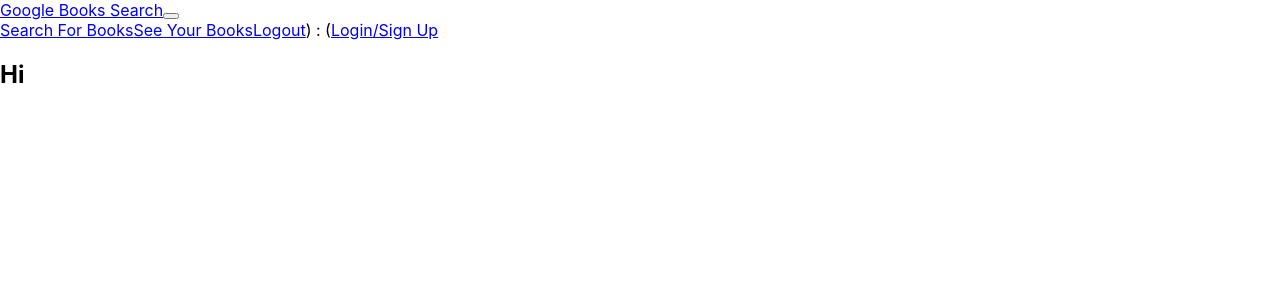
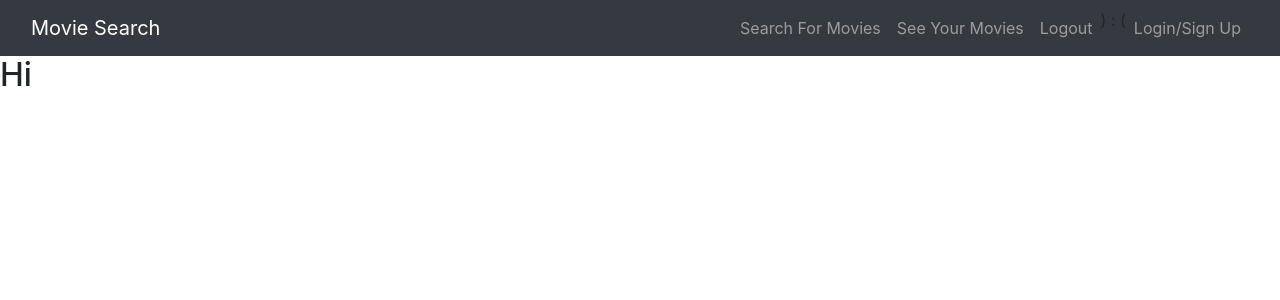
Before and after one commit to rachealcolbert/film-festival, a React (Create React App) app in the folder client/: page / in a window 1280 px wide. Shown: the top 300 px of the page. Built offline with nearby package versions, Linux system fonts and the light colour scheme.

Commit message:
bootstrap styling added to navbar

```diff
--- a/client/package.json
+++ b/client/package.json
@@ -6,7 +6,9 @@
     "@testing-library/jest-dom": "^5.11.9",
     "@testing-library/react": "^11.2.5",
     "@testing-library/user-event": "^12.8.3",
+    "bootstrap": "^4.6.0",
     "react": "^17.0.1",
+    "react-bootstrap": "^1.5.2",
     "react-dom": "^17.0.1",
     "react-scripts": "4.0.3",
     "web-vitals": "^1.1.1"
--- a/client/src/components/Navbar.js
+++ b/client/src/components/Navbar.js
@@ -16,17 +16,17 @@
       <Navbar bg="dark" variant="dark" expand="lg">
         <Container fluid>
           <Navbar.Brand as={Link} to="/">
-            Google Books Search
+            Movie Search
           </Navbar.Brand>
           <Navbar.Toggle aria-controls="navbar" />
           <Navbar.Collapse id="navbar">
             <Nav className="ml-auto">
               <Nav.Link as={Link} to="/">
-                Search For Books
+                Search For Movies
               </Nav.Link>
               <>
                 <Nav.Link as={Link} to="/saved">
-                  See Your Books
+                  See Your Movies
                 </Nav.Link>
                 <Nav.Link onClick={logout}>Logout</Nav.Link>
               </>
```
Also changed, not shown: client/src/index.js (+7 -6 lines), client/src/utils/API.js (added), client/src/utils/auth.js (added), 1 other file (tests, documents, lock files or other folders).
